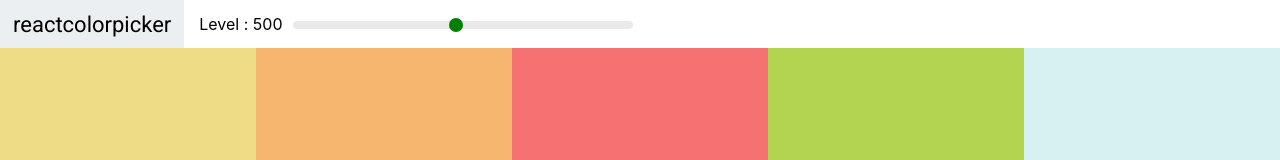
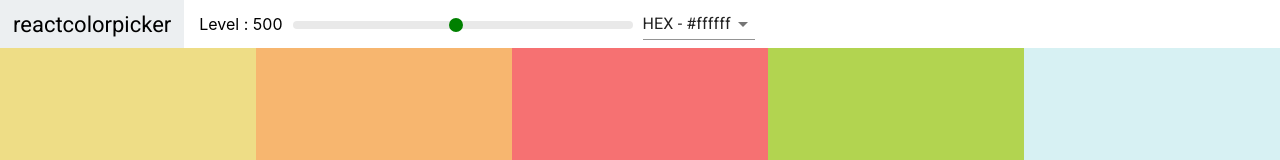
Before and after one commit to wkwkwkwk/learn-react, a React (Create React App) app: page / in a window 1280 px wide. Shown: the top 160 px of the page. Built offline with nearby package versions, Linux system fonts and the light colour scheme.

Commit message:
Add select and Material UI

```diff
--- a/package.json
+++ b/package.json
@@ -3,6 +3,7 @@
   "version": "0.1.0",
   "private": true,
   "dependencies": {
+    "@material-ui/core": "^4.4.0",
     "chroma-js": "^2.0.6",
     "rc-slider": "^8.7.0",
     "react": "^16.9.0",
--- a/src/Navbar.js
+++ b/src/Navbar.js
@@ -1,11 +1,27 @@
 import React, { Component } from 'react';
+import Select from '@material-ui/core/Select';
+import MenuItem from '@material-ui/core/MenuItem';
 import Slider from 'rc-slider';
 import 'rc-slider/assets/index.css';
 import './Navbar.css';
 
 class Navbar extends Component {
+    constructor(props) {
+        super(props);
+        this.state = {
+            format: "hex"
+        };
+        this.handleChange = this.handleChange.bind(this);
+    }
+
+    handleChange(e) {
+        this.setState({ format: e.target.value });
+        this.props.handleChange(e.target.value);
+    }
+
     render() {
         const { level, changeLevel } = this.props;
+        const { format } = this.state;
         return(
             <header className="Navbar">
                 <div className="logo">
@@ -23,6 +39,13 @@
                         />
                     </div>
                 </div>
+                <div className="select-container">
+                    <Select value={format} onChange={this.handleChange}>
+                        <MenuItem value="hex">HEX - #ffffff</MenuItem>
+                        <MenuItem value="rgb">RGB - rgb(255, 255, 255)</MenuItem>
+                        <MenuItem value="rgba">RGBA - rgba(255, 255, 255, 1.0)</MenuItem>
+                    </Select>
+                </div>
             </header>
         )
     }
--- a/src/Palette.js
+++ b/src/Palette.js
@@ -7,23 +7,30 @@
     constructor(props) {
         super(props);
         this.state = {
-            level: 500
+            level: 500,
+            format: "hex"
         };
         this.changeLevel = this.changeLevel.bind(this);
+        this.changeFormat = this.changeFormat.bind(this);
     }
 
     changeLevel(level) {
         this.setState({ level });
     }
+
+    changeFormat(val) {
+        this.setState({ format: val })
+    }
+
     render() {
         const { colors } = this.props.palette;
-        const { level } = this.state;
+        const { level, format } = this.state;
         const colorBoxes = colors[level].map(color => (
-            <ColorBox background={color.hex} name={color.name} />
+            <ColorBox background={color[format]} name={color.name} />
         ));
         return(
             <div className="Palette">
-                <Navbar level={level} changeLevel={this.changeLevel} />
+                <Navbar level={level} changeLevel={this.changeLevel} handleChange={this.changeFormat} />
                 {/* Navbar goes here */}
                 <div className="Palette-colors">
                     {colorBoxes}
--- a/src/colorHelpers.js
+++ b/src/colorHelpers.js
@@ -21,7 +21,7 @@
                 id: color.name.toLowerCase().replace(/ /g, "-"),
                 hex: scale[i],
                 rgb: chroma(scale[i]).css(),
-                rgba: chroma(scale[i]).css().replace("rgb", "rgba").replace(")", ", 0.1)")
+                rgba: chroma(scale[i]).css().replace("rgb", "rgba").replace(")", ", 1.0)")
             })
         }
     }
```
Also changed, not shown: 1 other file (tests, documents, lock files or other folders).
